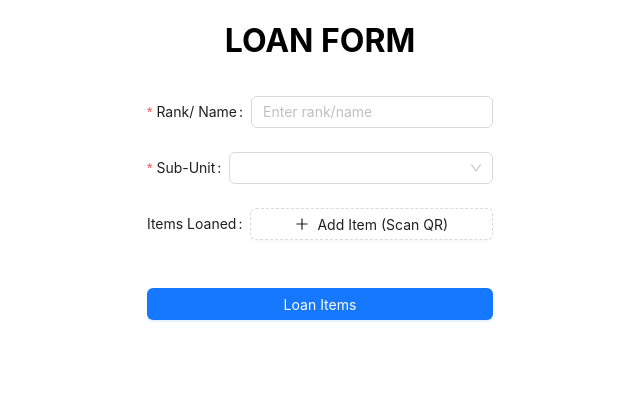
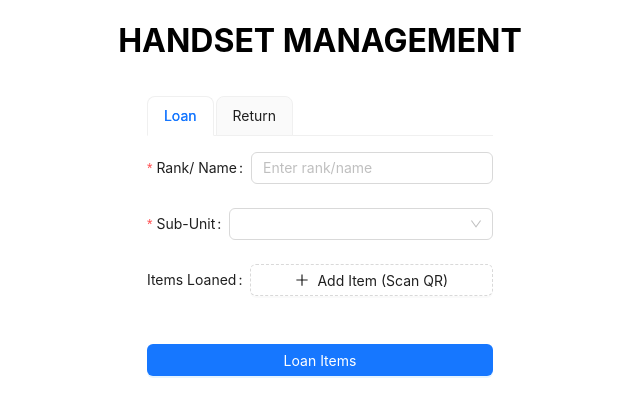
Before and after one commit to heejet/loanBook, a React (Create React App) app: page / in a window 1280 px wide. Shown: the top 416 px of the page, without its empty margins (320-960 px from the left). Built offline with nearby package versions, Linux system fonts and the light colour scheme.

Commit message:
Add in loan logic

```diff
--- a/src/App.js
+++ b/src/App.js
@@ -1,6 +1,6 @@
-import { Flex } from "antd";
+import { Flex, Tabs } from "antd";
 
-import LoanForm from "./components/SFTForm/LoanForm";
+import LoanForm from "./components/LoanForm/LoanForm";
 
 import "./App.css";
 
@@ -8,10 +8,25 @@ const App = () => {
   return (
     <Flex gap="middle" align="start" vertical>
       <Flex className="App-titleStyle" justify="center" align="center">
-        <h1>LOAN FORM</h1>
+        <h1>HANDSET MANAGEMENT</h1>
       </Flex>
       <Flex className="App-FlexBoxStyle" justify="center" align="center">
-        <LoanForm />
+        <Tabs
+          type="card"
+          animated
+          items={[
+            {
+              key: "1",
+              label: "Loan",
+              children: <LoanForm />,
+            },
+            {
+              key: "2",
+              label: "Return",
+              children: <LoanForm />,
+            },
+          ]}
+        />
       </Flex>
     </Flex>
   );
--- /dev/null
+++ b/src/components/LoanForm/LoanForm.js
@@ -0,0 +1,258 @@
+import { useState } from "react";
+import { Button, Form, Input, Modal, message, Select, Checkbox } from "antd";
+import { MinusCircleOutlined, PlusOutlined } from "@ant-design/icons";
+import { Scanner } from "@yudiel/react-qr-scanner";
+
+import { CONSTANTS } from "../../utils/constants";
+import { getFromLocal } from "../../utils/localStorage";
+import { updateGoogleSheet } from "../../utils/googleSheetAPI";
+
+import "./LoanForm.css";
+
+const LoanForm = () => {
+  const [form] = Form.useForm();
+  const [messageApi, contextHolder] = message.useMessage();
+  const [isSending, setIsSending] = useState(false);
+  const [isModalShown, setIsModalShown] = useState(false);
+  const [checkedList, setCheckedList] = useState([]);
+  const [formValues, setFormValues] = useState({});
+
+  // QR scanner state
+  const [isScanning, setIsScanning] = useState(false);
+  const [isScannerPaused, setIsScannerPaused] = useState(true);
+
+  const initialValues = {
+    rankName: getFromLocal(CONSTANTS.FORM_ITEM_KEYS.RANK_NAME) || "",
+    subUnit: getFromLocal(CONSTANTS.FORM_ITEM_KEYS.SUB_UNIT) || "",
+    platoonSection:
+      getFromLocal(CONSTANTS.FORM_ITEM_KEYS.PLATOON_SECTION) || "",
+  };
+
+  /** Form handlers */
+  const onFinish = async (values) => {
+    console.log(values);
+    setFormValues(values);
+    setIsModalShown(true);
+  };
+
+  const onChecklistChange = (list) => {
+    setCheckedList(list);
+  };
+
+  const loanItems = async () => {
+    setIsSending(true);
+    const [isSuccessful, errMessage] = await updateGoogleSheet(
+      formValues,
+      CONSTANTS.COMMANDS.SIGN_OUT,
+    );
+    if (!isSuccessful) {
+      messageApi.error(errMessage);
+    } else {
+      messageApi.success("Items successfully loaned out");
+      form.resetFields();
+    }
+    setCheckedList([]);
+    setIsSending(false);
+    setIsModalShown(false);
+  };
+
+  const startScan = () => {
+    setIsScannerPaused(false);
+    setIsScanning(true);
+  };
+
+  const stopScanner = () => {
+    setIsScanning(false);
+    setIsScannerPaused(true);
+    console.log("Scanner paused");
+  };
+
+  const handleScan = (result) => {
+    if (!result) return;
+    console.log("Detected codes:", result);
+    const currentItems = new Set(form.getFieldValue("itemsLoaned") || []);
+    currentItems.add(result[0].rawValue);
+    form.setFieldsValue({ itemsLoaned: Array.from(currentItems) });
+    setIsScannerPaused(true);
+    stopScanner();
+  };
+
+  const handleScanError = (error) => {
+    console.error(error);
+    stopScanner();
+  };
+
+  const onFinishFailed = (errorInfo) => {
+    console.log("Failed:", errorInfo);
+  };
+
+  return (
+    <div>
+      {contextHolder}
+      <Form
+        form={form}
+        name="basic"
+        initialValues={initialValues}
+        onFinish={onFinish}
+        onFinishFailed={onFinishFailed}
+        autoComplete="off"
+      >
+        <Form.Item
+          label="Rank/ Name"
+          name="rankName"
+          rules={[
+            {
+              required: true,
+              message: "Please enter your full rank and name.",
+            },
+          ]}
+        >
+          <Input placeholder="Enter rank/name" />
+        </Form.Item>
+
+        <Form.Item
+          label="Sub-Unit"
+          name="subUnit"
+          rules={[
+            {
+              required: true,
+              message: "Please enter your sub unit.",
+            },
+          ]}
+        >
+          <Select
+            placeholder="Select your sub-unit."
+            options={[
+              { value: CONSTANTS.COYS.HQ, label: CONSTANTS.COYS.HQ },
+              { value: CONSTANTS.COYS.ALPHA, label: CONSTANTS.COYS.ALPHA },
+              { value: CONSTANTS.COYS.BRAVO, label: CONSTANTS.COYS.BRAVO },
+              { value: CONSTANTS.COYS.CHARLIE, label: CONSTANTS.COYS.CHARLIE },
+              { value: CONSTANTS.COYS.ME, label: CONSTANTS.COYS.ME },
+            ]}
+          />
+        </Form.Item>
+
+        <Form.List
+          name="itemsLoaned"
+          rules={[
+            {
+              required: true,
+              validator: async (_, itemsLoaned) => {
+                if (!itemsLoaned || itemsLoaned.length < 1) {
+                  return Promise.reject(
+                    new Error("Please add at least one item."),
+                  );
+                }
+              },
+            },
+          ]}
+        >
+          {(fields, { remove }, { errors }) => (
+            <Form.Item label="Items Loaned">
+              {fields.map((field) => {
+                const { key, ...fieldProps } = field;
+                return (
+                  <div
+                    key={key}
+                    style={{
+                      display: "flex",
+                      alignItems: "center",
+                      marginBottom: 8,
+                    }}
+                  >
+                    <Form.Item
+                      {...fieldProps}
+                      rules={[
+                        {
+                          required: true,
+                          message:
+                            "Please scan the QR code of the items you are loaning.",
+                        },
+                      ]}
+                      noStyle
+                    >
+                      <Input
+                        style={{ flex: 1 }}
+                        value={
+                          form.getFieldValue("itemsLoaned")?.[field.name] || ""
+                        }
+                        disabled
+                      />
+                    </Form.Item>
+
+                    {fields.length > 0 && (
+                      <MinusCircleOutlined
+                        onClick={() => remove(field.name)}
+                        style={{ marginLeft: 8, fontSize: 20 }}
+                      />
+                    )}
+                  </div>
+                );
+              })}
+
+              <Form.Item>
+                <Button
+                  type="dashed"
+                  onClick={startScan}
+                  style={{ width: "100%" }}
+                  icon={<PlusOutlined />}
+                  disabled={isScanning}
+                >
+                  Add Item (Scan QR)
+                </Button>
+                <Form.ErrorList errors={errors} />
+              </Form.Item>
+            </Form.Item>
+          )}
+        </Form.List>
+
+        <Form.Item>
+          <Button block type="primary" htmlType="submit">
+            Loan Items
+          </Button>
+        </Form.Item>
+      </Form>
+
+      <Modal
+        title="Loan Item"
+        open={isScanning}
+        onCancel={stopScanner}
+        footer={[]}
+        destroyOnClose
+      >
+        <Scanner
+          onScan={handleScan}
+          onError={handleScanError}
+          paused={isScannerPaused}
+        />
+      </Modal>
+
+      <Modal
+        title="Declaration"
+        open={isModalShown}
+        onCancel={() => setIsModalShown(false)}
+        footer={
+          <Button
+            type="primary"
+            onClick={loanItems}
+            loading={isSending}
+            disabled={checkedList.length !== CONSTANTS.DECLARATION.LOAN.length}
+          >
+            Loan Items
+          </Button>
+        }
+      >
+        <h5>By submitting this form, I declare that:</h5>
+        <Checkbox.Group value={checkedList} onChange={onChecklistChange}>
+          {CONSTANTS.DECLARATION.LOAN.map((item) => (
+            <Checkbox key={item} value={item} className="checkbox-label">
+              {item}
+            </Checkbox>
+          ))}
+        </Checkbox.Group>
+      </Modal>
+    </div>
+  );
+};
+
+export default LoanForm;
--- /dev/null
+++ b/src/components/ReturnForm/ReturnForm.css
@@ -0,0 +1,17 @@
+.SFTForm {
+  width: 80vw;
+}
+
+.checkbox-label {
+  white-space: pre-line;
+}
+
+.checkbox-label {
+  background-color: #f5f5f5;
+  padding: 8px 12px;
+  border-radius: 6px;
+  display: flex;
+  align-items: center;
+  margin-bottom: 4px;
+  cursor: pointer;
+}
--- a/src/components/SFTForm/LoanForm.js
+++ b/src/components/ReturnForm/ReturnForm.js
@@ -1,40 +1,25 @@
-import { useState, useEffect } from "react";
+import { useState } from "react";
 import {
   Button,
   Form,
   Input,
   Modal,
-  Checkbox,
   message,
   Select,
-  Spin,
 } from "antd";
 import { MinusCircleOutlined, PlusOutlined } from "@ant-design/icons";
-import { Scanner } from "@yudiel/react-qr-scanner"; // <-- import QR scanner
+import { Scanner } from "@yudiel/react-qr-scanner";
 
 import { CONSTANTS } from "../../utils/constants";
-import {
-  getFromLocal,
-  saveToLocal,
-  checkIfActivityHasStarted,
-} from "../../utils/localStorage";
+import { getFromLocal } from "../../utils/localStorage";
 import { updateGoogleSheet } from "../../utils/googleSheetAPI";
 
-import "./LoanForm.css";
+import "./ReturnForm.css";
 
 const LoanForm = () => {
   const [form] = Form.useForm();
   const [messageApi, contextHolder] = message.useMessage();
-
-  const [isActivityStarted, setIsActivityStarted] = useState(
-    checkIfActivityHasStarted(),
-  );
-  const [isMessageSending, setIsMessageSending] = useState(false);
-  const [isLoadingChecklist, setIsLoadingChecklist] = useState(false);
-  const [SFTChecklist, setSFTChecklist] = useState([]);
-  const [checkedList, setCheckedList] = useState([]);
-  const [formValues, setFormValues] = useState({});
-  const [subUnitLabel, setSubUnitLabel] = useState("Platoon/ Section:");
+  const [isSending, setIsSending] = useState(false);
 
   // QR scanner state
   const [isScanning, setIsScanning] = useState(false);
@@ -47,12 +32,9 @@ const LoanForm = () => {
       getFromLocal(CONSTANTS.FORM_ITEM_KEYS.PLATOON_SECTION) || "",
   };
 
-  useEffect(() => {}, []);
-
   /** Form handlers */
   const onFinish = async (values) => {
     console.log(values);
-    setFormValues(values);
     await updateGoogleSheet(values, CONSTANTS.COMMANDS.SIGN_OUT);
     form.resetFields();
   };
@@ -88,8 +70,7 @@ const LoanForm = () => {
   };
 
   return (
-    <Spin spinning={isLoadingChecklist}>
-      {contextHolder}
+    <div>
       <Form
         form={form}
         name="basic"
@@ -108,7 +89,7 @@ const LoanForm = () => {
             },
           ]}
         >
-          <Input placeholder="Enter rank/name" disabled={isActivityStarted} />
+          <Input placeholder="Enter rank/name" />
         </Form.Item>
 
         <Form.Item
@@ -122,7 +103,6 @@ const LoanForm = () => {
           ]}
         >
           <Select
-            disabled={isActivityStarted}
             placeholder="Select your sub-unit."
             options={[
               { value: CONSTANTS.COYS.HQ, label: CONSTANTS.COYS.HQ },
@@ -182,7 +162,7 @@ const LoanForm = () => {
                       />
                     </Form.Item>
 
-                    {fields.length > 0 && !isActivityStarted && (
+                    {fields.length > 0 && (
                       <MinusCircleOutlined
                         onClick={() => remove(field.name)}
                         style={{ marginLeft: 8, fontSize: 20 }}
@@ -198,7 +178,7 @@ const LoanForm = () => {
                   onClick={startScan}
                   style={{ width: "100%" }}
                   icon={<PlusOutlined />}
-                  disabled={isActivityStarted || isScanning}
+                  disabled={isScanning}
                 >
                   Add Item (Scan QR)
                 </Button>
@@ -208,16 +188,13 @@ const LoanForm = () => {
           )}
         </Form.List>
 
-        {!isActivityStarted && (
-          <Form.Item>
-            <Button block type="primary" htmlType="submit">
-              Loan Items
-            </Button>
-          </Form.Item>
-        )}
+        <Form.Item>
+          <Button block type="primary" htmlType="submit">
+            Loan Items
+          </Button>
+        </Form.Item>
       </Form>
 
-      {/* QR Scanner Modal */}
       <Modal
         title="Loan Item"
         open={isScanning}
@@ -231,7 +208,7 @@ const LoanForm = () => {
           paused={isScannerPaused}
         />
       </Modal>
-    </Spin>
+    </div>
   );
 };
 
--- a/src/utils/constants.js
+++ b/src/utils/constants.js
@@ -21,6 +21,16 @@ export const CONSTANTS = {
     SIGN_OUT: "SIGN_OUT",
     STOCK_TAKE: "STOCK_TAKE",
   },
+  DECLARATION: {
+    LOAN: [
+      "I acknowledge receipt of the loaned items and accept full responsibility for their care and safekeeping.",
+      "I will account for all loaned items at all times and return them in good working condition.",
+      "I will use the items only for their intended purpose and will not misuse or tamper with them.",
+      "I will not connect any unauthorised devices or install unauthorised software on the loaned items.",
+      "I will not transfer or allow others to use the loaned items without prior approval.",
+      "I will report any loss, damage, or malfunction immediately.",
+    ],
+  },
   SHEETS:
-    "https://script.google.com/macros/s/AKfycbxHq56CeH4un8b1xCujdgHwM_aL1fOrbbVB-XQ7yjQs5Qr7dCr86cGqFzMWNnYh71-I/exec",
+    "https://script.google.com/macros/s/AKfycbx_uYXlHueh5LG5cDyd2ZyFhThseeMNxz4Gt58njx-kbgTDbXttINUAx0heZjDAenfn/exec",
 };
```
Also changed, not shown: src/utils/googleSheetAPI.js (+11 -4 lines), src/components/LoanForm/LoanForm.css (renamed from src/components/SFTForm/LoanForm.css).
